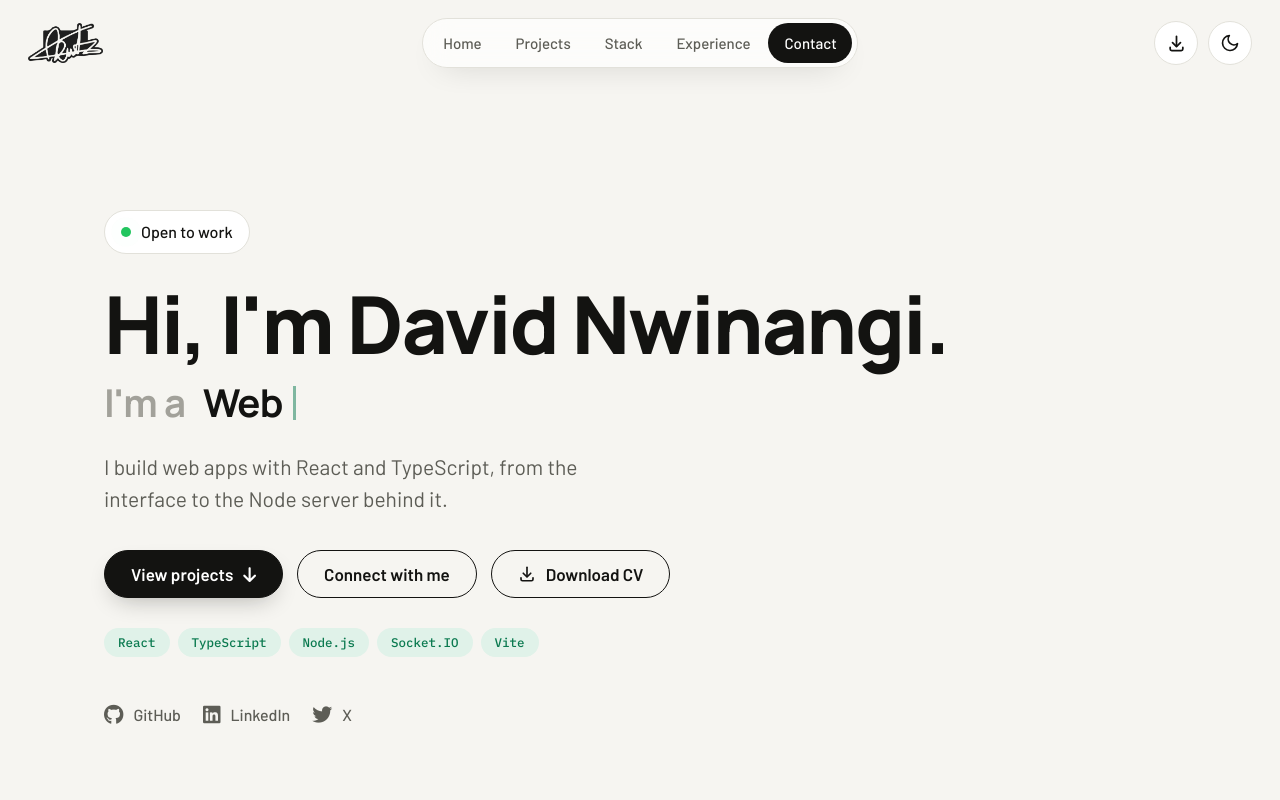
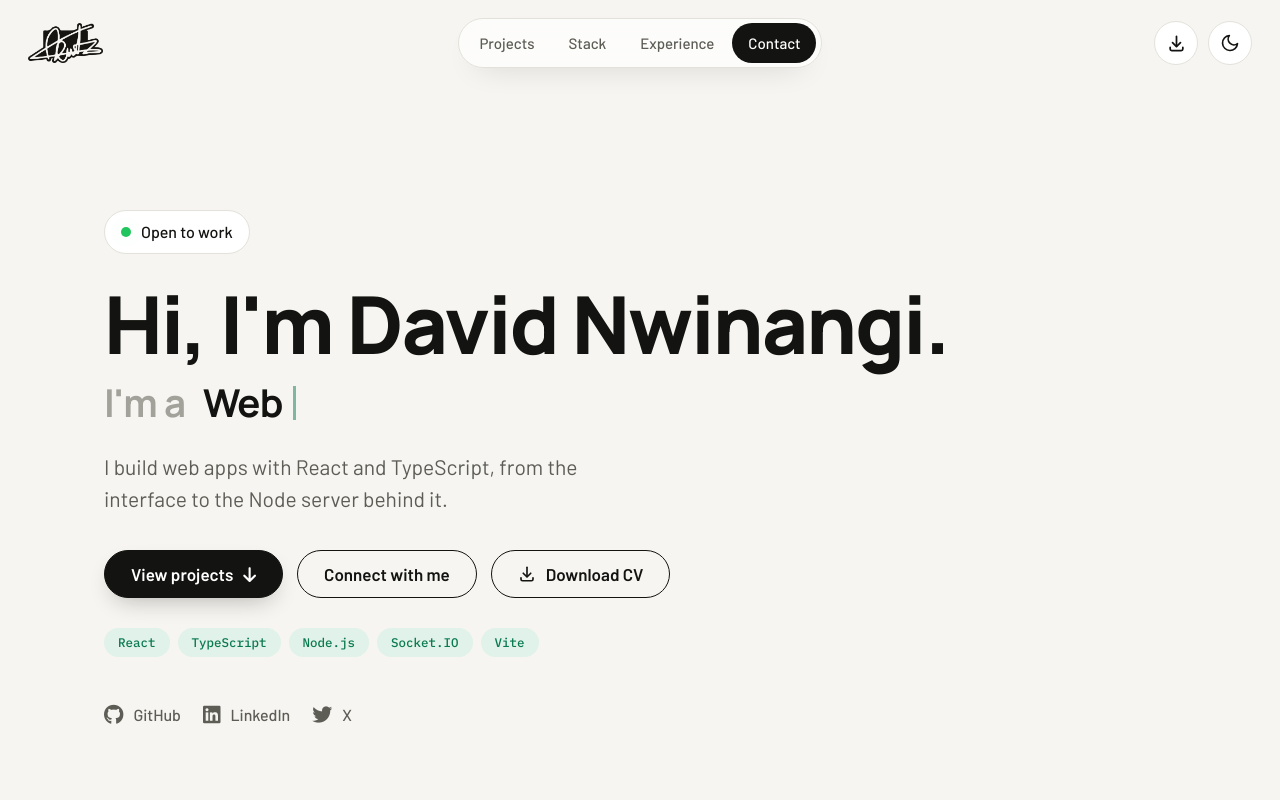
Before and after one commit to Dami-Programmer/David-profile, a plain HTML site: page index.html in a window 1280 px wide. Shown: the top 800 px of the page. Drawn offline with nearby package versions, Linux system fonts and the light colour scheme.

Commit message:
Remove Home from the nav and make the logo flip with the background
- Pill nav no longer has a Home link; nothing is highlighted at the top
  of the page, and the highlight appears from Projects onward
- The logo sits in its own fixed layer with a difference blend, so it is
  black over light areas and white over dark ones as the page scrolls

Co-Authored-By: Claude Opus 5.5 <noreply@anthropic.com>

```diff
--- a/app.js
+++ b/app.js
@@ -292,7 +292,7 @@ document.querySelectorAll("a.btn[download]").forEach((btn) => {
   function update() {
     ticking = false;
     const line = innerHeight * 0.35;
-    let current = 0;
+    let current = -1;
     sections.forEach((sec, i) => {
       if (sec && sec.getBoundingClientRect().top <= line) current = i;
     });
@@ -301,6 +301,17 @@ document.querySelectorAll("a.btn[download]").forEach((btn) => {
     // a link hidden on small screens hands its highlight to the nearest visible one before it
     let idx = current;
     while (idx > 0 && !visible(links[idx])) idx--;
+    if (idx >= 0 && !visible(links[idx])) idx = -1;
+    if (idx < 0) {
+      links.forEach((a) => {
+        a.classList.remove("is-active");
+        a.removeAttribute("aria-current");
+      });
+      activeLink = null;
+      indicator.classList.add("is-hidden");
+      return;
+    }
+    indicator.classList.remove("is-hidden");
     links.forEach((a, i) => {
       const on = i === idx;
       a.classList.toggle("is-active", on);
@@ -312,7 +323,7 @@ document.querySelectorAll("a.btn[download]").forEach((btn) => {
   }
 
   // while a label opens or closes, the links move; follow them every frame
-  let activeLink = links[0];
+  let activeLink = null;
   let followUntil = 0;
   function follow() {
     const running = followUntil > performance.now();
@@ -320,7 +331,7 @@ document.querySelectorAll("a.btn[download]").forEach((btn) => {
     if (running) return;
     indicator.style.transition = "none";
     requestAnimationFrame(function step() {
-      place(activeLink);
+      if (activeLink) place(activeLink);
       if (performance.now() < followUntil) requestAnimationFrame(step);
       else indicator.style.transition = "";
     });
--- a/index.html
+++ b/index.html
@@ -50,16 +50,17 @@
   <body>
     <a class="skip" href="#content">Skip to content</a>
 
+    <a class="brand brand-fixed" href="#top" aria-label="David Nwinangi, back to top">
+          <img class="brand-logo" src="img/newtz-logo.png" alt="David Nwinangi" width="547" height="293" />
+        </a>
+
     <header class="top">
       <div class="top-left">
-        <a class="brand" href="#top" aria-label="David Nwinangi, back to top">
-          <img class="brand-logo" src="img/newtz-logo.png" alt="David Nwinangi" width="547" height="293" />
-        </a>
+        <span class="brand-space" aria-hidden="true"></span>
       </div>
 
       <nav class="pill" id="pillNav" aria-label="Main">
         <span class="pill-indicator" aria-hidden="true"></span>
-        <a href="#top" class="is-active" aria-current="true"><svg class="ni" viewBox="0 0 24 24" aria-hidden="true"><path d="M3 10.5 12 3l9 7.5"/><path d="M5 9.5V20h14V9.5"/><path d="M10 20v-6h4v6"/></svg><span class="nl">Home</span></a>
         <a href="#projects"><svg class="ni" viewBox="0 0 24 24" aria-hidden="true"><rect x="3" y="3" width="7" height="7" rx="1.5"/><rect x="14" y="3" width="7" height="7" rx="1.5"/><rect x="3" y="14" width="7" height="7" rx="1.5"/><rect x="14" y="14" width="7" height="7" rx="1.5"/></svg><span class="nl">Projects</span></a>
         <a href="#stack" class="wide-only"><svg class="ni" viewBox="0 0 24 24" aria-hidden="true"><path d="m12 3 9 5-9 5-9-5z"/><path d="m3 13 9 5 9-5"/></svg><span class="nl">Stack</span></a>
         <a href="#experience" class="wide-only"><svg class="ni" viewBox="0 0 24 24" aria-hidden="true"><rect x="3" y="7" width="18" height="13" rx="2"/><path d="M8 7V5a2 2 0 0 1 2-2h4a2 2 0 0 1 2 2v2"/><path d="M3 13h18"/></svg><span class="nl">Experience</span></a>
--- a/styles.css
+++ b/styles.css
@@ -1622,6 +1622,66 @@ html {
   }
 }
 
+/* ---------- logo that flips against whatever is behind it ----------
+   The logo is drawn white and blended with "difference": over white or light
+   areas it shows black, over dark areas it shows white. It lives in its own
+   fixed layer because blending inside the header would only see the header. */
+:root {
+  --logo-h: 40px;
+  --logo-row: 50px;   /* height of the header row (the pill) */
+  --logo-top: 18px;
+  --logo-left: max(28px, env(safe-area-inset-left, 0px));
+}
+
+.brand-fixed {
+  position: fixed;
+  z-index: 60;
+  top: var(--logo-top);
+  left: var(--logo-left);
+  height: var(--logo-row);
+  display: flex;
+  align-items: center;
+  margin: 0;
+  mix-blend-mode: difference;
+}
+
+.brand-fixed .brand-logo {
+  height: var(--logo-h);
+  width: auto;
+  max-width: none;
+  filter: invert(1);   /* black artwork becomes white before blending */
+}
+
+.brand-space {
+  display: block;
+  width: calc(var(--logo-h) * 1.867);
+  height: var(--logo-h);
+}
+
+@media (max-width: 640px) {
+  :root {
+    --logo-h: 28px;
+    --logo-row: 48px;
+    --logo-top: 12px;
+    --logo-left: max(16px, env(safe-area-inset-left, 0px));
+  }
+}
+
+@media (max-width: 335px) {
+  :root {
+    --logo-h: 24px;
+  }
+}
+
+/* nothing is highlighted while you're at the top of the page */
+.pill-indicator {
+  opacity: 1;
+}
+
+.pill-indicator.is-hidden {
+  opacity: 0;
+}
+
 /* ---------- responsive ---------- */
 @media (max-width: 900px) {
   .feature,
```
